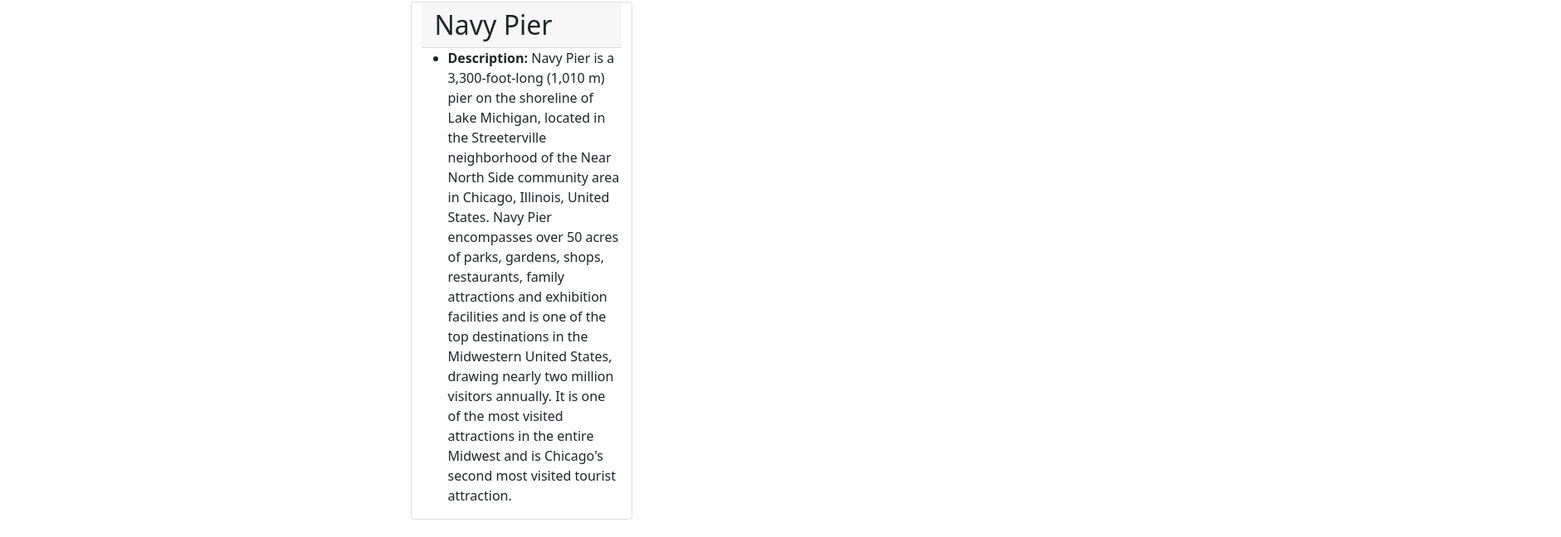
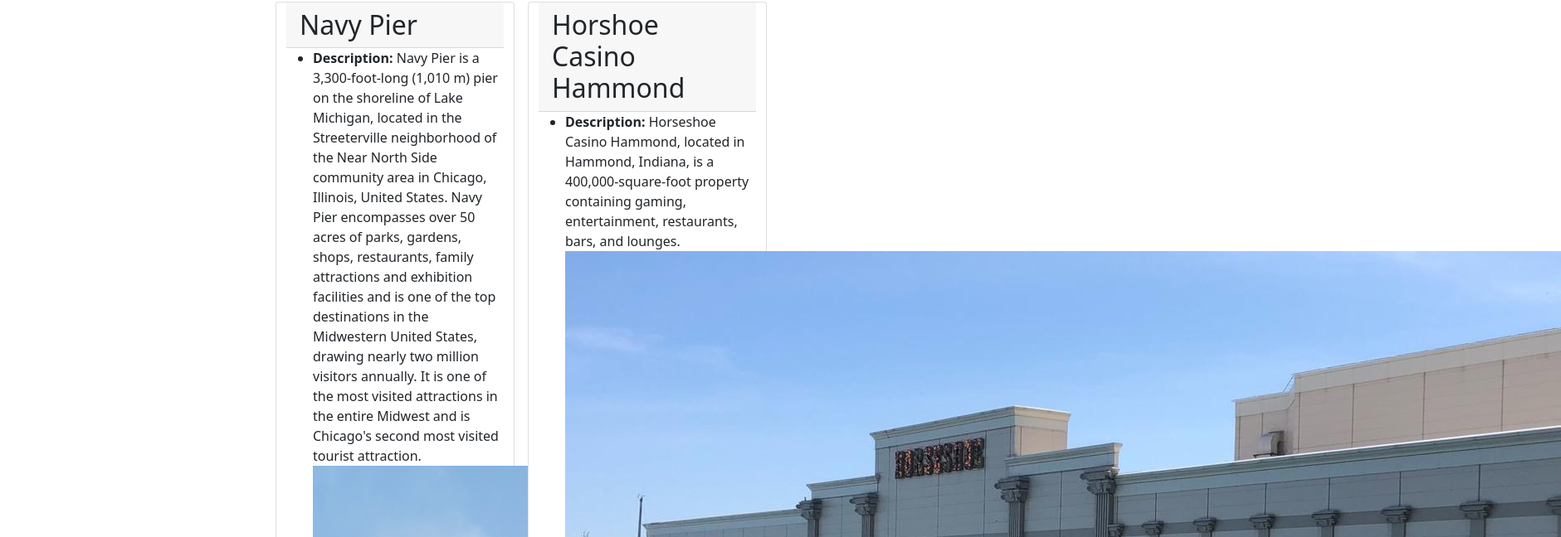
Before and after one commit to markdrecoll/chicagoBoatingApp, a React (Create React App) app in the folder client/: page /attraction in a window 1280 px wide. Shown: the part 176-824 px from the top of the page at 83% size, 1881 px wide, since content can reach past the window. Built offline with nearby package versions, Linux system fonts and the light colour scheme; no server answers; the HTML template or start-up script is replaced by a standard one.

Commit message:
Added images to attractions.

```diff
--- a/client/src/attractionData.json
+++ b/client/src/attractionData.json
@@ -2,6 +2,13 @@
     {
       "id": "1",
       "name": "Navy Pier",
-      "description": "Navy Pier is a 3,300-foot-long (1,010 m) pier on the shoreline of Lake Michigan, located in the Streeterville neighborhood of the Near North Side community area in Chicago, Illinois, United States. Navy Pier encompasses over 50 acres of parks, gardens, shops, restaurants, family attractions and exhibition facilities and is one of the top destinations in the Midwestern United States, drawing nearly two million visitors annually. It is one of the most visited attractions in the entire Midwest and is Chicago's second most visited tourist attraction."
+      "description": "Navy Pier is a 3,300-foot-long (1,010 m) pier on the shoreline of Lake Michigan, located in the Streeterville neighborhood of the Near North Side community area in Chicago, Illinois, United States. Navy Pier encompasses over 50 acres of parks, gardens, shops, restaurants, family attractions and exhibition facilities and is one of the top destinations in the Midwestern United States, drawing nearly two million visitors annually. It is one of the most visited attractions in the entire Midwest and is Chicago's second most visited tourist attraction.",
+      "image_link": "../assets/images/navypier.jpg"
+    },
+    {
+      "id": "2",
+      "name": "Horshoe Casino Hammond",
+      "description": "Horseshoe Casino Hammond, located in Hammond, Indiana, is a 400,000-square-foot property containing gaming, entertainment, restaurants, bars, and lounges.",
+      "image_link": "../assets/images/hammondcasino.jpg"
     }
 ]
--- a/client/src/pages/Attraction.js
+++ b/client/src/pages/Attraction.js
@@ -9,11 +9,14 @@
       <p>Click on an attraction to set that as your designated attraction.</p>
       {attractionData.map((attraction) => (
         // add on click ability to make api call to set default attraction for the user
-        <div className="card col-lg-3 mx-2 my-2" key={attraction.id} onClick={()=> API.setAttractionForUser(attraction.name)}>
+        <div className="card col-lg-3 mx-2 my-2" style={{"width" : "18rem"}} key={attraction.id} onClick={()=> API.setAttractionForUser(attraction.name)}>
           <h2 className="card-header fluid">{attraction.name}</h2>
           <ul>
             <li>
               <strong>Description:</strong> {attraction.description}
+            </li>
+            <li>
+              <img src={attraction.image_link} alt={attraction.name} />
             </li>
           </ul>
         </div>
```
Also changed, not shown: client/public/assets/images/hammondcasino.jpg (added), client/public/assets/images/navypier.jpg (added).
